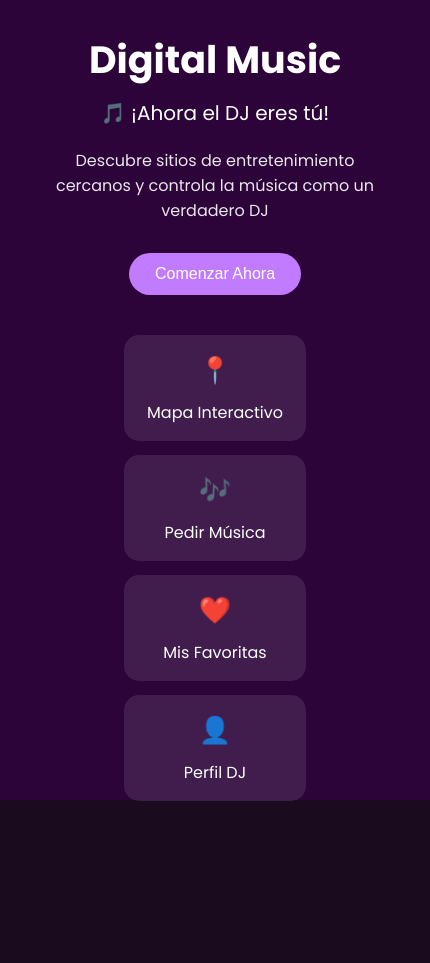
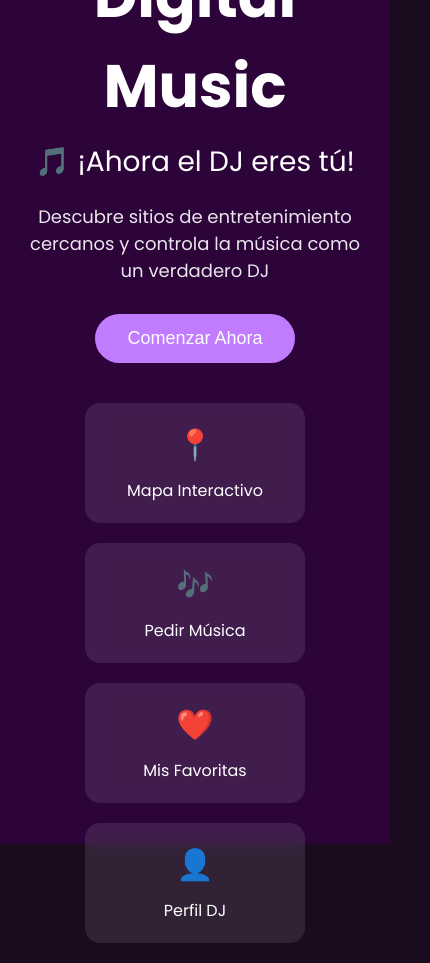
Before and after one commit to Crisnator21230/DigitalMusic, a website: page index.html in a window 390 px wide. Shown: the whole page, 430 px wide, since content can reach past the window. Before the commit the page ends 844 px from the top, so only its background shows below. Drawn offline with Linux system fonts and the light colour scheme.

Commit message:
quick fix

```diff
--- a/index.html
+++ b/index.html
@@ -101,37 +101,6 @@
       font-size: 30px;
       margin-bottom: 10px;
     }
-
-    /* Responsive: móviles */
-    @media (max-width: 768px) {
-      h1 {
-        font-size: 38px;
-      }
-      .subtitle {
-        font-size: 20px;
-      }
-      .description {
-        font-size: 16px;
-      }
-      .hero {
-        height: 90vh;
-        padding: 20px;
-      }
-      .cards {
-        gap: 14px;
-      }
-      .card {
-        width: 150px;
-        padding: 16px;
-      }
-      .card-icon {
-        font-size: 26px;
-      }
-      .btn-start {
-        padding: 12px 26px;
-        font-size: 16px;
-      }
-    }
   </style>
 </head>
 <body>
@@ -167,21 +136,12 @@
           type: 'standard',
           launcherTitle: 'Pedir Música',
           darkMode: true,
-          position: window.innerWidth < 768 ? 'left' : 'right',
-          widgetStyle: window.innerWidth < 768 ? {
+          position: 'right',
+          widgetStyle: {
             brandColor: '#c07bff',
             accentColor: '#a85af6',
             textColor: '#ffffff',
-            backgroundColor: '#1a0b1f',
-            launcherHeight: '60px',
-            launcherWidth: '60px'
-          } : {
-            brandColor: '#c07bff',
-            accentColor: '#a85af6',
-            textColor: '#ffffff',
-            backgroundColor: '#1a0b1f',
-            launcherHeight: '70px',
-            launcherWidth: '70px'
+            backgroundColor: '#1a0b1f'
           }
         })
       }
```
